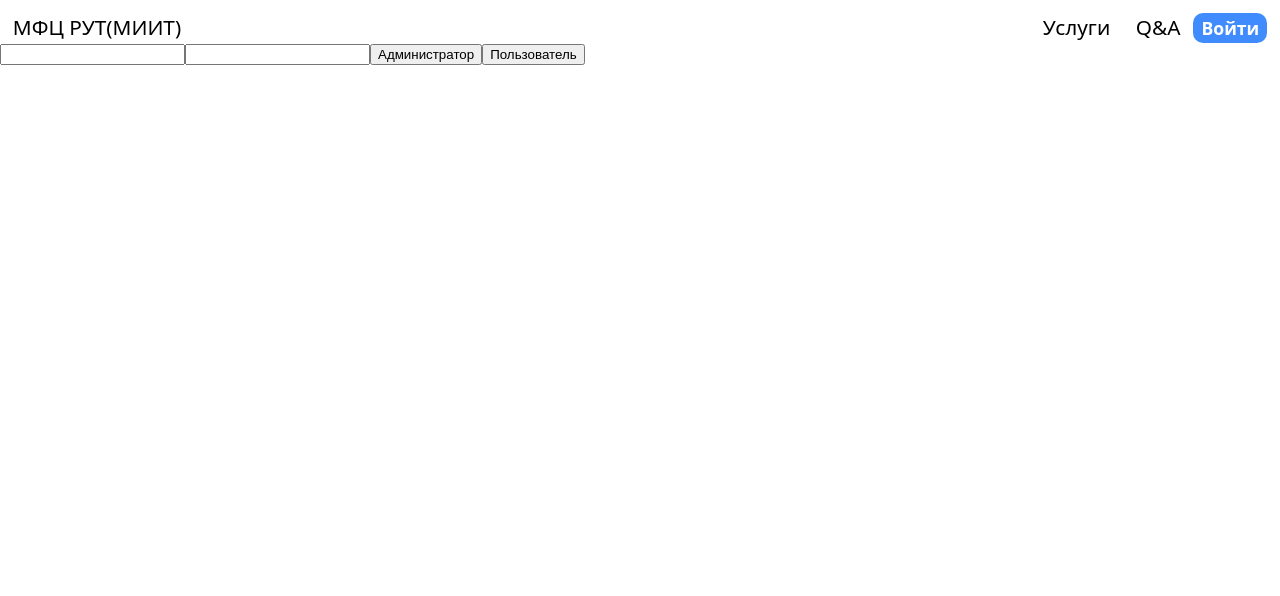
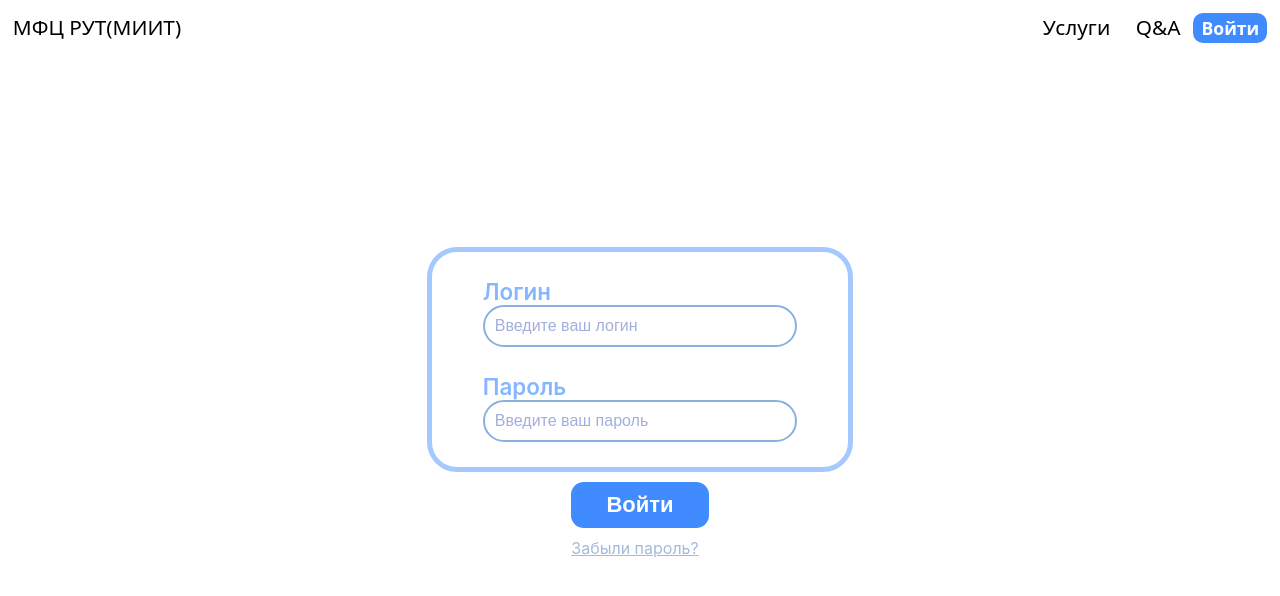
Before and after one commit to konstasya4/MFC, a React (Create React App) app: page /login in a window 1280 px wide. Shown: the top 596 px of the page. Built offline with nearby package versions, Linux system fonts and the light colour scheme.

Commit message:
The authorization page has been made

```diff
--- a/src/pages/Login.jsx
+++ b/src/pages/Login.jsx
@@ -1,43 +1,70 @@
-import React, { useContext } from "react";
-import { AuthContext, RoleContext } from "../context";
-import { Link } from "react-router-dom";
-const Login=()=>{
-    const {isAuth, setIsAuth} = useContext(AuthContext);
-    const{isRole, setIsRole}=useContext(RoleContext);
-    console.log(isAuth)
-    console.log(isRole)
+// import React, { useContext } from "react";
+// import { AuthContext, RoleContext } from "../context";
+// import { Link } from "react-router-dom";
+// const Login=()=>{
+//     const {isAuth, setIsAuth} = useContext(AuthContext);
+//     const{isRole, setIsRole}=useContext(RoleContext);
+//     console.log(isAuth)
+//     console.log(isRole)
 
-    // const login = event => {
-    //     event.preventDefault();
+//     // const login = event => {
+//     //     event.preventDefault();
 
-    // }
-    const admin = event =>{
-        // event.preventDefault();
-        setIsAuth(true);
-        localStorage.setItem('auth', 'true')
-        setIsRole('admin');
-        localStorage.setItem('role', 'admin')
-    }
-    const user = event =>{
-        // event.preventDefault();
-        setIsAuth(true);
-        localStorage.setItem('auth', 'true')
-        setIsRole('user');
-        localStorage.setItem('role', 'user')
-    }
-    return(
-        <div>
-            <form>
-                <input id="userName" type="text"/>
-                <input id="password" type="password"/>
-                <Link to="/admin"><button className="admin-button" onClick={admin}>
-                    Администратор
-                </button></Link>
-               <Link to="/mainUser"><button className="user-button"  onClick={user}>
-                Пользователь
-                </button></Link>
-            </form>
+//     // }
+//     const admin = event =>{
+//         // event.preventDefault();
+//         setIsAuth(true);
+//         localStorage.setItem('auth', 'true')
+//         setIsRole('admin');
+//         localStorage.setItem('role', 'admin')
+//     }
+//     const user = event =>{
+//         // event.preventDefault();
+//         setIsAuth(true);
+//         localStorage.setItem('auth', 'true')
+//         setIsRole('user');
+//         localStorage.setItem('role', 'user')
+//     }
+//     return(
+//         <div>
+//             <form>
+//                 <input id="userName" type="text"/>
+//                 <input id="password" type="password"/>
+//                 <Link to="/admin"><button className="admin-button" onClick={admin}>
+//                     Администратор
+//                 </button></Link>
+//                <Link to="/mainUser"><button className="user-button"  onClick={user}>
+//                 Пользователь
+//                 </button></Link>
+//             </form>
+//         </div>
+//     );
+// }
+// export default Login
+import React from 'react';
+import './LoginStyle.css';
+
+function Login ()  {
+    return (
+      <div className="login-container">
+        <div className="login-box">
+          <form>
+            <div className="textbox">
+            <label className='text-form' htmlFor="username">Логин</label>
+              <input className='input_form' type="text" placeholder="Введите ваш логин" name="username" required />
+            </div>
+            <div className="textbox">
+            <label  className='text-form' htmlFor="password">Пароль</label>
+              <input type="password" placeholder="Введите ваш пароль" name="password" required />
+            </div>
+          </form>
         </div>
+        <div className="external-buttons">
+            <button className="btn_login">Войти</button>
+          <a href="#" className='forgotPassword'>Забыли пароль?</a>
+        </div>
+      </div>
     );
 }
-export default Login
+
+export default Login;
--- /dev/null
+++ b/src/pages/LoginStyle.css
@@ -0,0 +1,70 @@
+.login-container {
+    display: flex;
+    flex-direction: column;
+    justify-content: center;
+    align-items: center;
+    height: 90vh;
+    overflow: hidden;
+  }
+
+  .login-box {
+    /* width: 300px; */
+    padding: 1vw 2vw;
+    background-color: #fff;
+    border-radius: 30px;
+    border: 0.4vw solid #A5C9FF;
+  }
+
+  .text-form{
+    font-size: 1.4em;
+    font-weight: 600;
+    color: #85B6FF;
+  }
+  .textbox {
+    position: relative;
+    padding: 1vw 2vw;
+  }
+  .textbox input::placeholder{
+    color: #A2AFDD;
+
+  }
+
+  .textbox input {
+    width: 100%;
+    border: 0.2vw solid #89B1E0;
+    border-radius: 1.7vw;
+    outline: none;
+    padding: 10px;
+    font-size: 1em;
+  }
+
+  .external-buttons {
+    margin-top: 10px;
+    text-align: center;
+    display: flex;
+    flex-direction: column;
+  }
+
+  .external-buttons a {
+    margin-right: 10px;
+    margin-top: 10px;
+  }
+
+  .btn_login {
+    padding: 10px 20px;
+    font-size: 22px;
+    font-weight: 600;
+    background-color: #408CFF;
+    color: #fff;
+    border: none;
+    border-radius: 1vw;
+    cursor: pointer;
+    transition: background-color 0.3s ease;
+  }
+
+  .btn:hover {
+    background-color: #007bff;
+  }
+  .forgotPassword {
+    color: #A2BADD;
+  }
```
